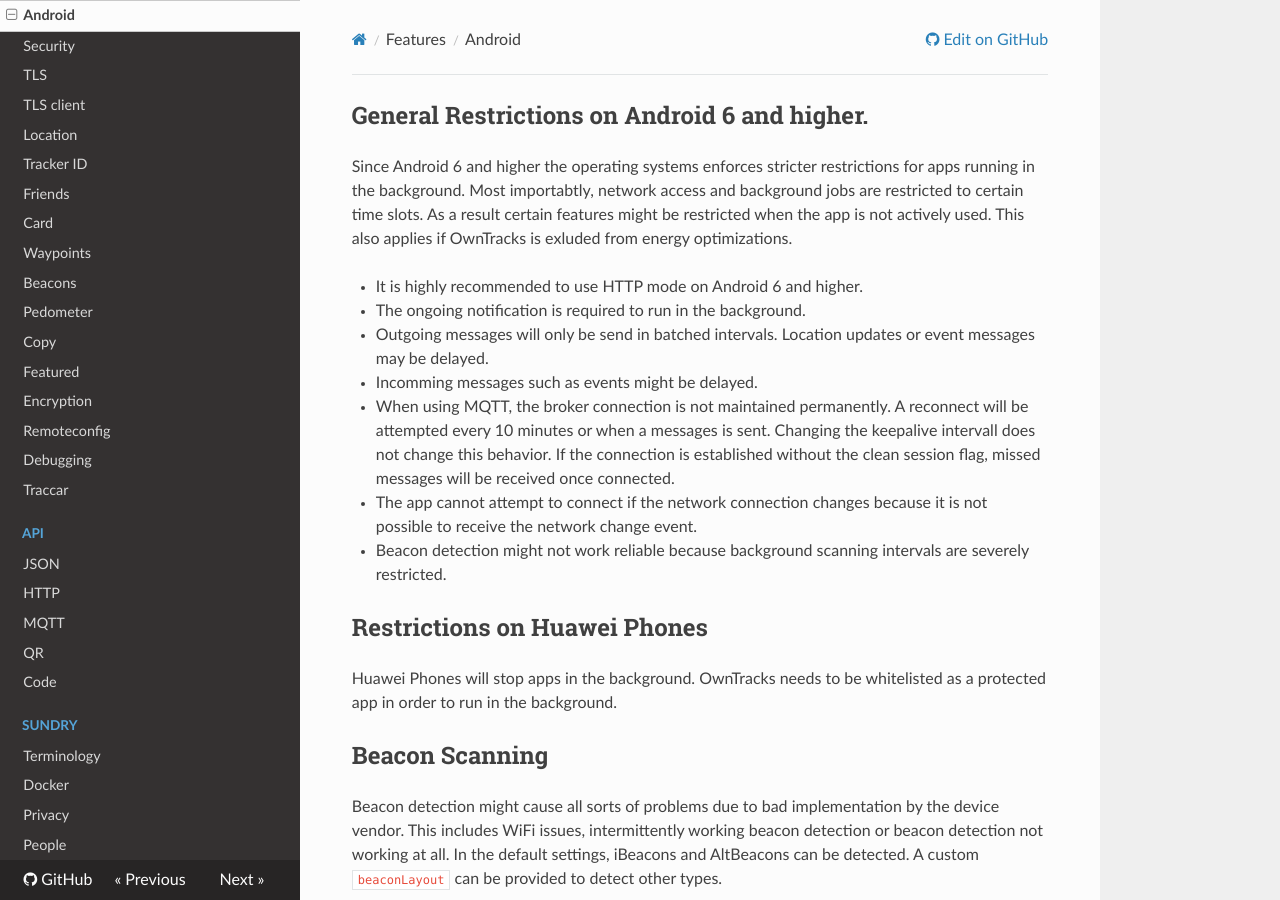
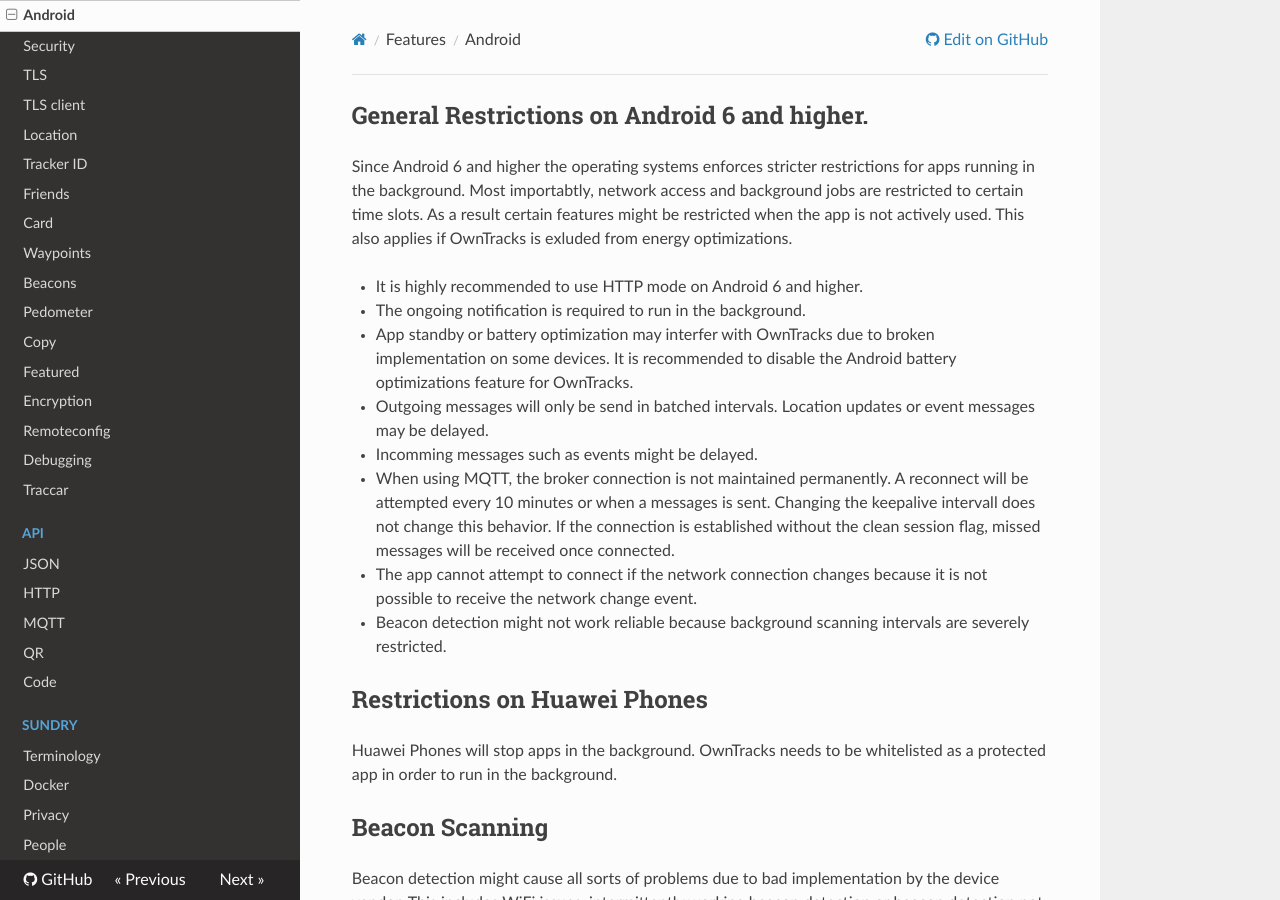
Before and after one commit to owntracks/booklet, an MkDocs documentation site: the page built from docs/features/android.md, in a window 1280 px wide and 900 px high. Built offline with MkDocs 1.6.1, drawn with Linux system fonts in a browser that asks for light colours; nearby versions of some CDN libraries; old or Windows-style settings are respelled for this version of MkDocs.

Commit message:
Update android.md

```diff
--- a/docs/features/android.md
+++ b/docs/features/android.md
@@ -3,6 +3,7 @@ Since Android 6 and higher the operating systems enforces stricter restrictions
 
 * It is highly recommended to use HTTP mode on Android 6 and higher.
 * The ongoing notification is required to run in the background.
+* App standby or battery optimization may interfer with OwnTracks due to broken implementation on some devices. It is recommended to disable the Android battery optimizations feature for OwnTracks.
 * Outgoing messages will only be send in batched intervals. Location updates or event messages may be delayed.
 * Incomming messages such as events might be delayed.
 * When using MQTT, the broker connection is not maintained permanently. A reconnect will be attempted every 10 minutes or when a messages is sent. Changing the keepalive intervall does not change this behavior. If the connection is established without the clean session flag, missed messages will be received once connected.
```
